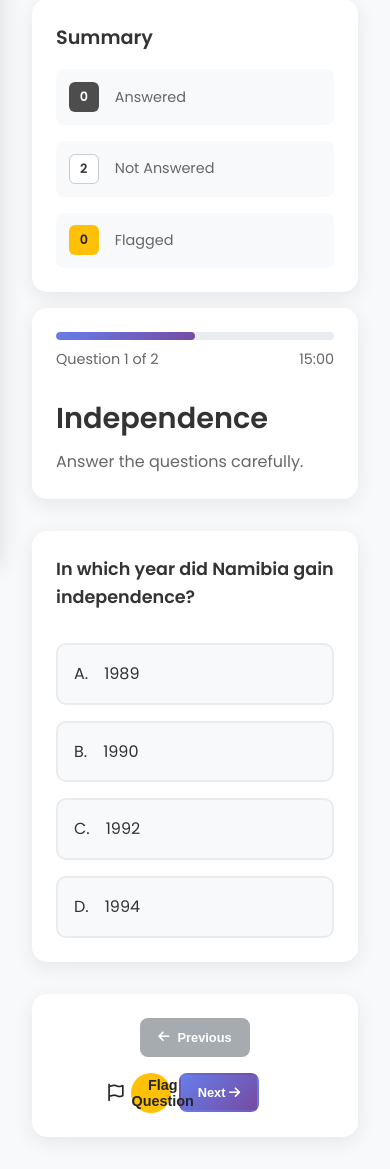
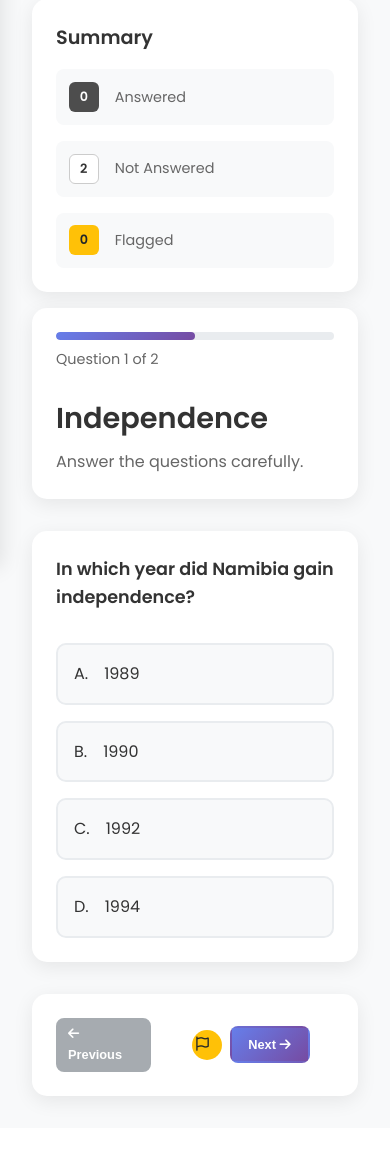
Before and after one commit to Git-Penny/Quiz-Learning-Platform--G63, a PHP site: page /quiz.html in a window 390 px wide. Shown: the part 277-1446 px from the top of the page. After the commit the page ends 1383 px from the top, so only its background shows below. Run offline with PHP 8.4, Linux system fonts and the light colour scheme; data comes from the database, SQL or seed files in the repository.

Commit message:
Update Files

```diff
--- a/css/quiz.css
+++ b/css/quiz.css
@@ -141,6 +141,7 @@
 /* Quiz Actions */
 .quiz-actions {
     display: flex;
+    flex-direction: row !important;
     justify-content: space-between;
     align-items: center;
     background: white;
@@ -157,7 +158,7 @@
 
 /* Quiz Buttons */
 .previous-btn, .next-btn, .submit-btn, .flag-btn {
-    display: inline-flex;
+    display: flex;
     align-items: center;
     gap: 0.5rem;
     padding: 12px 24px;
@@ -395,7 +396,7 @@
     font-style: italic;
 }
 
-/* Responsive Design for Quiz */
+/* Responsiveness */
 @media (max-width: 1024px) {
     .quiz-container {
         grid-template-columns: 1fr;
@@ -412,28 +413,60 @@
     }
 
     .dashboard-main {
-            padding: 1rem;
-            overflow-x: hidden;
+        padding: 1rem;
+        overflow-x: hidden;
     }
+
+    .quiz-actions{
+        flex-direction: row;
+
+    }
+
+    .previous-btn{
+        font-size: 1rem;
+    }
+
+    .flag-btn {
+        display: flex;
+        align-items: center;
+        justify-content: right;
+        width: 50px;
+        height: 52px;
+        border-radius:50%;
+        font-size: 0;
+        padding: 0;
+    }
+
+    .flag-btn i {
+        margin: 0;
+        font-size: 1.5rem;
+    }
+
+    .flag-btn:hover::before {
+        opacity: 1;
+    }
+
 }
 
 @media (max-width: 768px) {
+    .quiz-controls {
+        flex-wrap: wrap;
+    }
+
     .flag-btn {
         position: relative;
-        width: 45px;
-        height: 45px;
-        padding: 0;
+        width: 40px;
+        height: 40px;
+        font-size: 0;
+        padding:0 ;
         border-radius: 50%;
         display: flex;
         align-items: center;
         justify-content: center;
     }
 
-    .flag-btn span {
-        display: none;
-    }
-
     .flag-btn i {
+        align-items: center;
         margin: 0;
         font-size: 1.1rem;
     }
@@ -466,7 +499,7 @@
     }
 
     .quiz-actions {
-        flex-direction: column;
+        flex-direction: row;
         gap: 1rem;
     }
 
@@ -496,14 +529,26 @@
     }
 
     .flag-btn {
-        width: 40px;
-        height: 40px;
+        width: 30px;
+        height: 30px;
+    }
+
+    .flag-btn i {
+        font-size: 0.9rem;
     }
 
     .previous-btn, .next-btn, .submit-btn {
-        padding: 10px 16px;
+        padding: 9px 12px;
         min-width: 80px;
         font-size: 0.8rem;
+    }
+
+    .previous-btn{
+        padding: 8px 10px;
+        min-width: 95px;
+        gap: 0.4rem;
+        font-size: 0.8rem;
+        flex-wrap: wrap;
     }
 
     .question-grid {
--- a/css/style.css
+++ b/css/style.css
@@ -62,7 +62,7 @@ nav {
 .logo span {
     font-family: 'Pacifico', cursive;
     color: #0523cc;
-    font-size: 26px;
+    font-size:30px;
     font-weight: 400;
     text-shadow: 0 1px 2px rgba(0, 0, 0, 0.1);
 }
@@ -129,9 +129,9 @@ header, nav {
 }
 
 .logout-btn {
-    background: #3b6cff;
+    background: #4775ff;
     color: white;
-    border-color: #386dff;
+    border-color: #aac0ff;
 }
 
 .logout-btn:hover {
--- a/quiz.html
+++ b/quiz.html
@@ -102,7 +102,6 @@
                         </div>
                         <div class="quiz-stats">
                             <span class="question-counter">Question <span id="currentQuestionNumber">1</span> of <span id="totalQuestions">10</span></span>
-                            <span class="time-remaining">15:00</span>
                         </div>
                     </div>
 
@@ -202,8 +201,9 @@
         </main>
     </div>
 
-    <!-- Simple script for sidebar functionality only -->
-    <script src="js/quiz.js">
+    <script src="js/quiz.js"></script>
+
+    <script>
         // Basic sidebar toggle functionality
         const mobileHamburger = document.getElementById('mobileHamburger');
         const desktopHamburger = document.getElementById('desktopHamburger');
```
